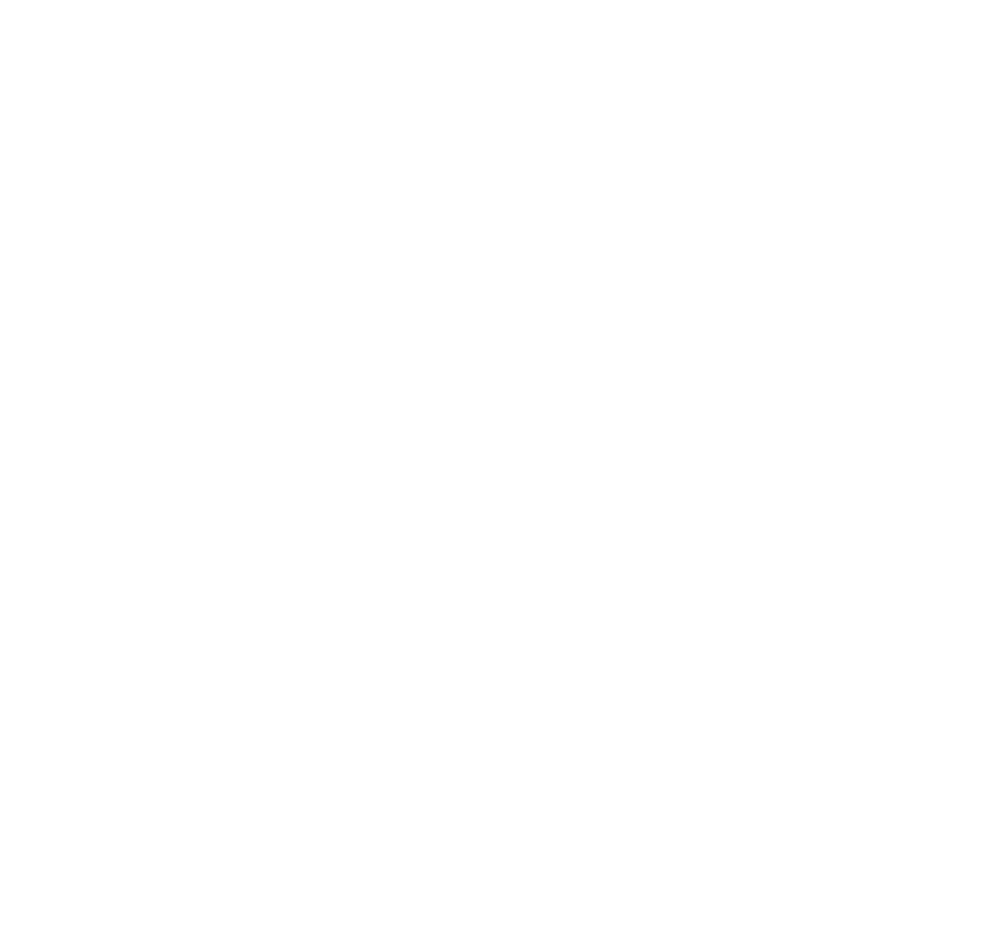
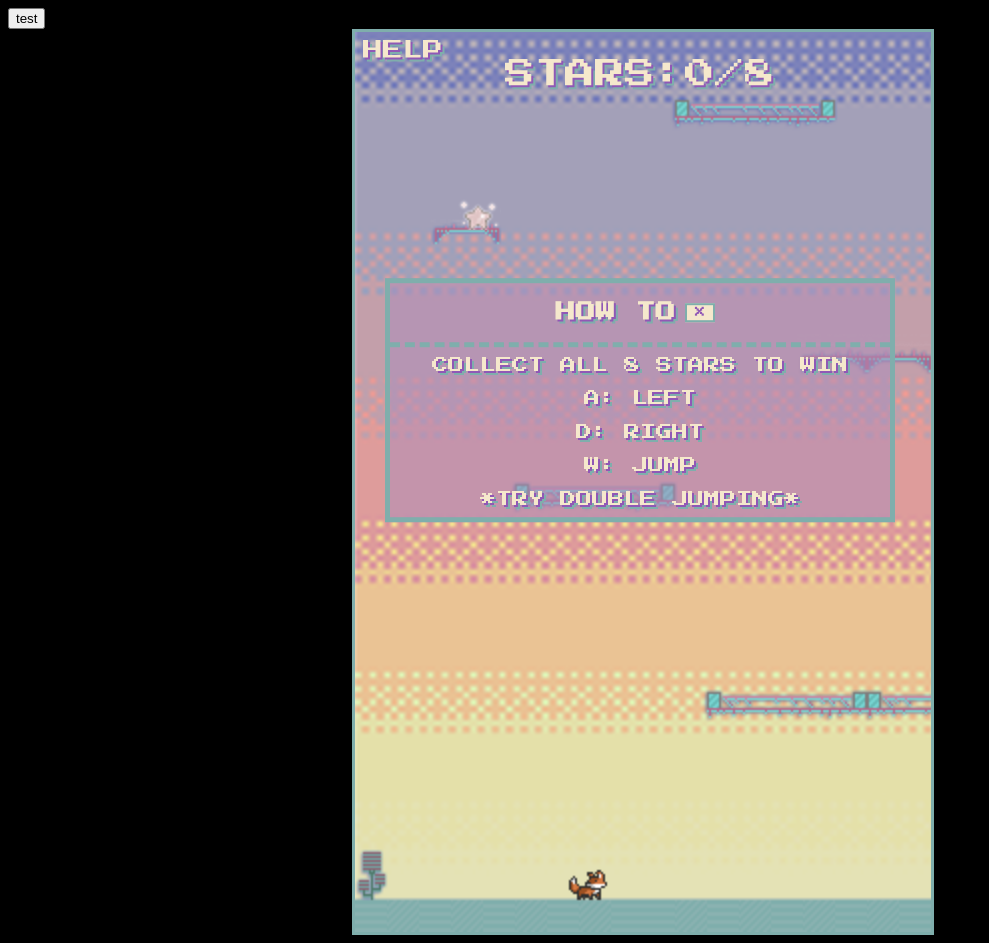
Before and after one commit to VictoriaNLong/Milestone-Game, a plain HTML site: page MainGame.html in a window 1280 px wide. Shown: the whole page, without its empty margins (0-989 px from the left). Before the commit the page ends 800 px from the top, so only its background shows below. Drawn offline with Linux system fonts and the light colour scheme.

Commit message:
main game done

```diff
--- a/Index.js
+++ b/Index.js
@@ -3,6 +3,26 @@ const c = canvas.getContext("2d");
 let collectedscore = document.querySelector("#collected");
 let winText = document.querySelector("#winner")
 let starText = document.querySelector("#score")
+
+let helpMenu = document.getElementById("help-menu")
+
+function hideMenu() {
+
+if (helpMenu.style.display = "block") {
+  helpMenu.style.display = "none"
+} else {
+  helpMenu.style.display = "block"
+}
+}
+
+function showMenu() {
+
+  if (helpMenu.style.display = "none") {
+    helpMenu.style.display = "block"
+  } else {
+    helpMenu.style.display = "none"
+  }
+  }
 
 canvas.width = 576;
 canvas.height = 900;
--- a/MainGame.html
+++ b/MainGame.html
@@ -1,12 +1,55 @@
 <!DOCTYPE html>
 <html lang="en">
-<head>
-    <meta charset="UTF-8">
-    <meta http-equiv="X-UA-Compatible" content="IE=edge">
-    <meta name="viewport" content="width=device-width, initial-scale=1.0">
-    <title>Document</title>
-</head>
-<body>
+  <head>
+    <meta charset="UTF-8" />
+    <link rel="stylesheet" href="styles.css" />
 
-</body>
+    <title>Star Reach Game</title>
+  </head>
+  <body>
+    <a href="Index.html">
+    <button>test</button></a>
+    <div id="help-menu">
+      <div id="menu-header">
+      <div id="title">HOW TO</div>
+      <button id="close-menu" onclick="hideMenu()">&times;</button>
+      </div>
+      <div id="menu-body">
+        <span>COLLECT ALL 8 STARS TO WIN</span>
+        <span>A: LEFT</span>
+        <span>D: RIGHT</span>
+        <span>W: JUMP</span>
+        <span>*TRY DOUBLE JUMPING*</span>
+      </div>
+    </div>
+
+    <div id="game-area">
+     <button id="help-button" onclick="showMenu()">HELP</button>
+    <div id="score">
+      <p>
+        <span>STARS:</span><span id="collected">0</span><span>/8</span>
+      </p>
+    </div>
+    <div id="winner">
+      <p>
+      <span>YOU</span>
+      <span>WIN!</span>
+    </p>
+    </div>
+
+      <canvas></canvas>
+
+    </div>
+  </body>
+
+
+<script src="./Js/Classes/CollisionBlocks.js"></script>
+  <script src="./Js/Classes/Sprite.js"></script>
+  <script src="./Js/Classes/Character.js"></script>
+  <script src="./Js/Data/utils.js"></script>
+  <script src="./Js/Data/Collisions.js"></script>
+
+
+   <script src="Index.js"></script>
+
 </html>
--- a/styles.css
+++ b/styles.css
@@ -4,12 +4,89 @@ body {
   background: black;
 }
 
-canvas {
+#help-button {
+  position: fixed;
+ display: flex;
+ width: 100px;
+ height: 50px;
+ margin-top: 10px;
+ margin-left: 5px;
+  z-index: 10;
+  cursor: pointer;
+  text-align: center;
+  font-family: "Press Start 2P", cursive;
+  font-size: 20px;
+  color: #f5e8cc;
+  background: none;
+  border: none;
+  text-shadow: 2px 2px 0px #9058b6,
+    4px 4px 0px #7faeac;
+}
+
+#help-menu {
+  display: block;
+  position: fixed;
+ top: 50%;
+ left: 50%;
+ transform: translate(-50%, -50%);
+ width: 500px;
+ max-width: 80%;
+  z-index: 10;
+  border: 5px solid #7faeac;
+  background: rgba(169, 139, 187, 0.5)
+
+}
+
+#menu-header {
+  padding: 10px 5px;
+  font-family: "Press Start 2P", cursive;
+  font-size: 20px;
+  font-weight: bold;
+  color: #f5e8cc;
+  text-shadow: 2px 2px 0px #9058b6,
+    4px 4px 0px #7faeac;
+  display: flex;
+  justify-content: center;
+  align-items: center;
+  border-bottom: 5px dashed #7faeac ;
+}
+
+#close-menu {
+  font-family: "Press Start 2P", cursive;
+  cursor: pointer;
+  border: 2px solid #7faeac;
+  outline: none;
+  background-color: #f5e8cc;
+  margin: 2%;
+  font-weight: bold;
+  color: #9058b6;
+}
+
+#menu-body {
+  padding: 10px 5px;
+  font-family: "Press Start 2P", cursive;
+  font-size: 16px;
+  color: #f5e8cc;
+  text-shadow: 2px 2px 0px #9058b6,
+    4px 4px 0px #7faeac;
+  display: flex;
+  flex-wrap: nowrap;
+  flex-direction: column;
+  justify-content: space-between;
+  align-items: center;
+  height: 150px;
+}
+
+#game-area {
   padding-left: 0;
   padding-right: 0;
   margin-left: auto;
   margin-right: auto;
-  display: block;
+  display: flex;
+  width: 576px;
+}
+
+canvas {
   border: solid #7faeac;
 
 }
@@ -20,29 +97,24 @@ canvas {
   color: #f5e8cc;
   text-shadow: 2px 2px 0px #9058b6,
     4px 4px 0px #7faeac;
-  display: flex;
+    width: 576px;
+    display: flex;
+    justify-content: center;
   position: fixed;
-  justify-content: center;
-  top: 0;
- left: 0;
-  right: 0;
-
 }
 
 #winner {
   font-family: "Press Start 2P", cursive;
-  font-size: 90px;
+  font-size: 70px;
   color: #f5e8cc;
   text-shadow: 2px 2px 0px #9058b6,
     4px 4px 0px #7faeac;
-    height: auto;
-  display: flex;
-  flex-wrap: wrap;
+    width: 576px;
+    display: flex;
+    justify-content: center;
   position: fixed;
-  justify-content: center;
   top: 40%;
- left: 0;
-  right: 0;
+
   animation: bounce 1s;
     animation-direction: alternate;
     animation-iteration-count: infinite;
```
Also changed, not shown: Index.html (+2 -13 lines), Js/Data/utils.js (line endings or trailing spaces), 1 other file.
